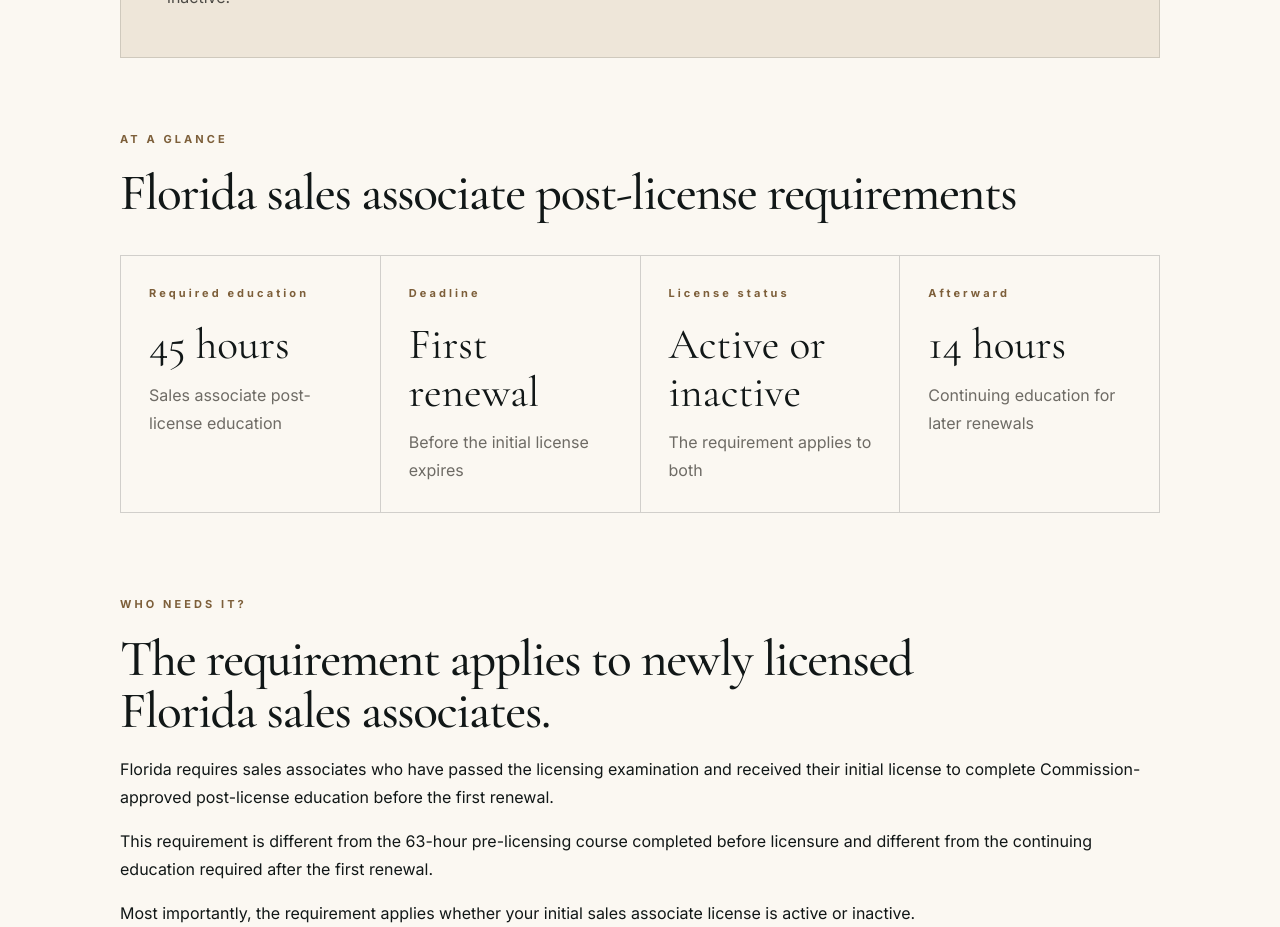
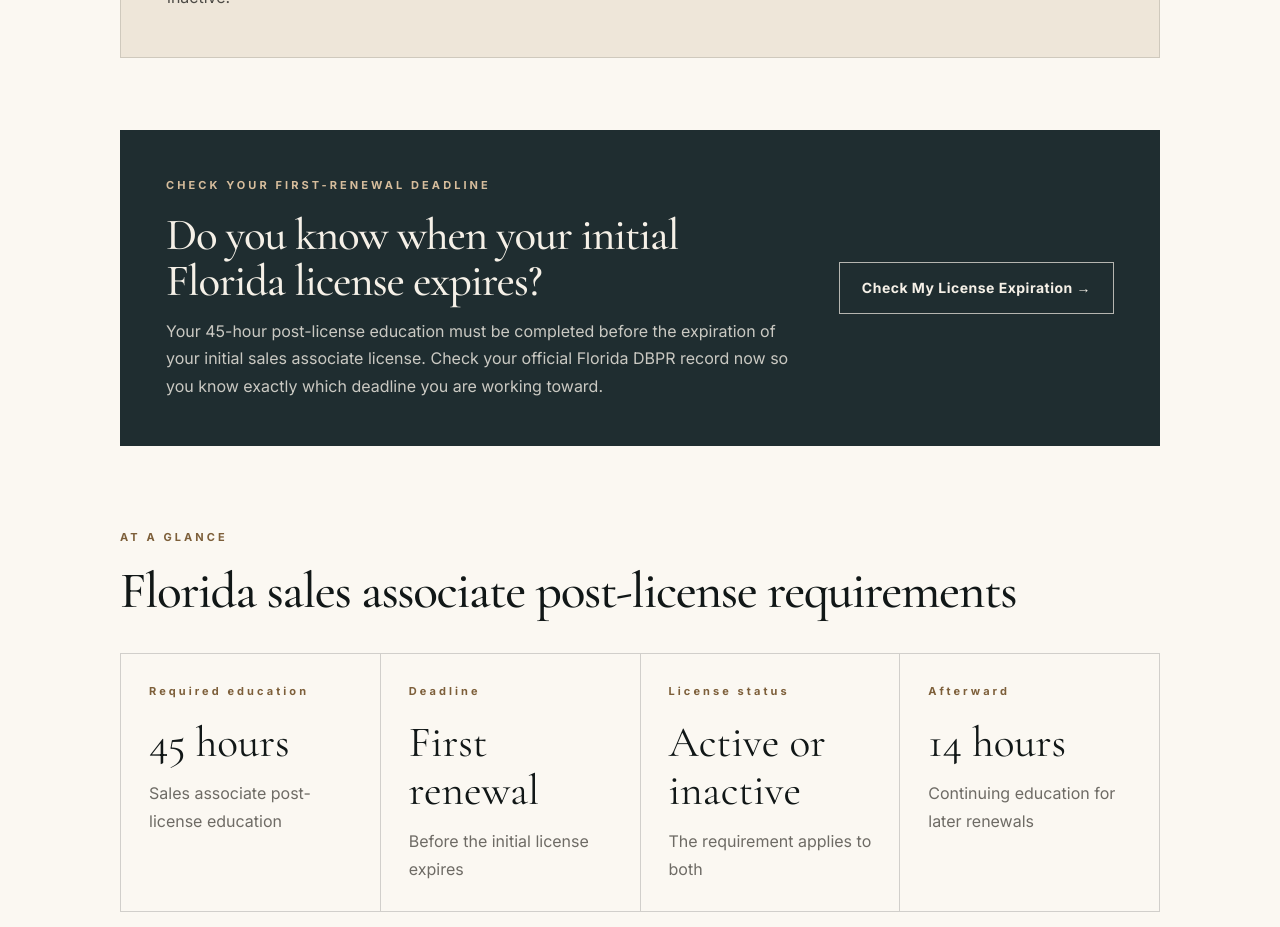
Before and after one commit to BrianLook/Greyson-Institute-Website, a Next.js app: page /florida-45-hour-post-license-requirements in a window 1280 px wide. Shown: the part 900-1827 px from the top of the page. Built offline with nearby package versions, Linux system fonts and the light colour scheme.

Commit message:
Add license expiration check to 45-hour guide

```diff
--- a/app/florida-45-hour-post-license-requirements/page.tsx
+++ b/app/florida-45-hour-post-license-requirements/page.tsx
@@ -2,6 +2,7 @@ import type { Metadata } from "next";
 import Link from "next/link";
 import { Breadcrumbs } from "@/components/Breadcrumbs";
 import { GuideStructuredData } from "@/components/GuideStructuredData";
+import { LicenseExpirationPromo } from "@/components/LicenseExpirationPromo";
 
 const guideTitle = "Florida 45-Hour Post-License Requirements";
 const guideDescription =
@@ -229,6 +230,18 @@ export default function Florida45HourPostLicenseRequirementsPage() {
             initial license. The requirement applies whether the sales
             associate license is active or inactive.
           </p>
+        </div>
+
+        <div
+          style={{
+            marginBottom: "82px",
+          }}
+        >
+          <LicenseExpirationPromo
+            eyebrow="CHECK YOUR FIRST-RENEWAL DEADLINE"
+            title="Do you know when your initial Florida license expires?"
+            text="Your 45-hour post-license education must be completed before the expiration of your initial sales associate license. Check your official Florida DBPR record now so you know exactly which deadline you are working toward."
+          />
         </div>
 
         <div
```
